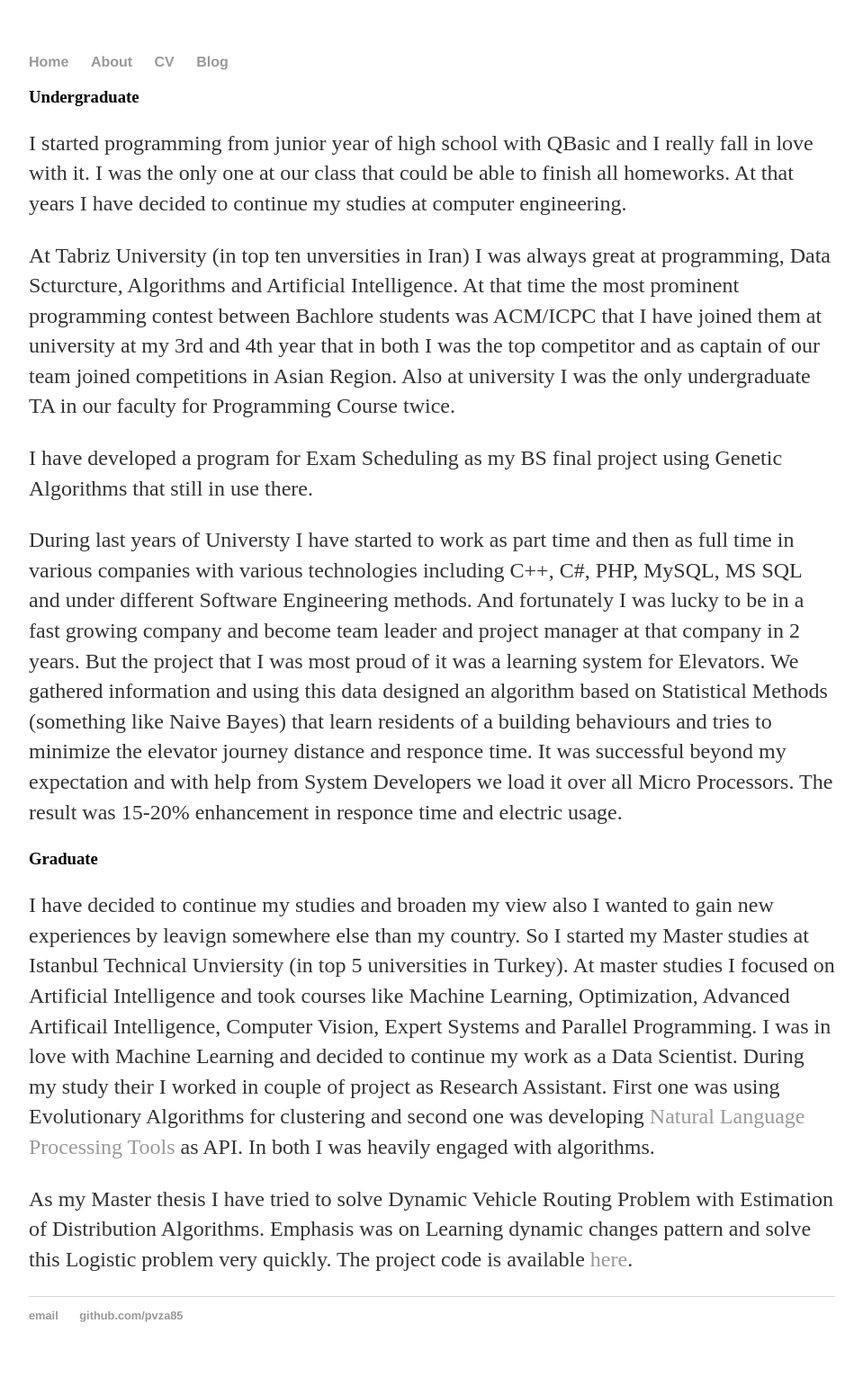
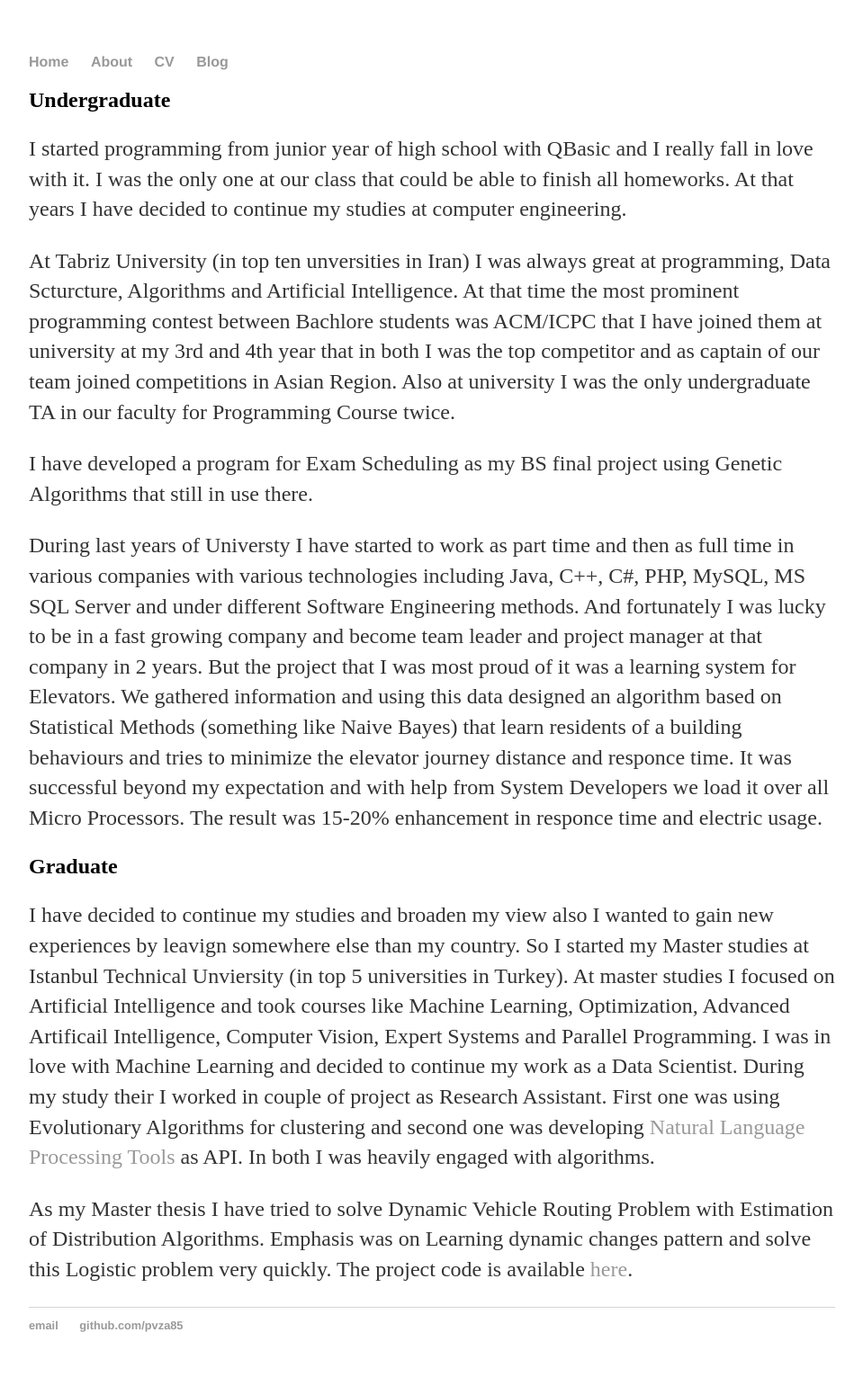
Before and after one commit to pvza85/pvza85.github.io, a Jekyll site: the page built from about/index.html, in a window 1280 px wide. Shown: the whole page at 90% size, without its empty margins (160-1119 px from the left). Built offline with Jekyll 4.4.1, drawn with Linux system fonts in a browser that asks for light colours.

Commit message:
Update index.html

```diff
--- a/about/index.html
+++ b/about/index.html
@@ -3,7 +3,7 @@ layout: default
 title: Payam Azad
 ---
 <div class="blurb">
-	<h3>Undergraduate</h3>
+	<h2>Undergraduate</h2>
 	<p>I started programming from junior year of high school with QBasic and I really fall in love with it. I was the only one
 	at our class that could be able to finish all homeworks. At that years I have decided to continue my studies at computer engineering.</p>
 	<p>At Tabriz University (in top ten unversities in Iran) I was always great at programming, Data Scturcture, Algorithms and Artificial Intelligence. At that time the most prominent programming contest between Bachlore students was ACM/ICPC that I have
@@ -11,14 +11,14 @@ title: Payam Azad
 	undergraduate TA in our faculty for Programming Course twice.</p>
 	<p>I have developed a program for Exam Scheduling as my BS final project using Genetic Algorithms that still in use there.</p>
 	<p>During last years of Universty I have started to work as part time and then as full time in various companies with various
-	technologies including C++, C#, PHP, MySQL, MS SQL and under different Software Engineering methods. And fortunately I was lucky to be in a fast
+	technologies including Java, C++, C#, PHP, MySQL, MS SQL Server and under different Software Engineering methods. And fortunately I was lucky to be in a fast
 	growing company and become team leader and project manager at that company in 2 years. But the project that I was most proud of it was a
 	 learning system for Elevators. We gathered information and using this data designed an algorithm based on Statistical Methods (something like Naive Bayes)
 	 that learn residents of a building behaviours and tries to minimize the elevator journey distance and responce time. It was successful
 	 beyond my expectation and with help from System Developers we load it over all Micro Processors. The result was 15-20%
 	 enhancement in responce time and electric usage.</p>
 
-	 <h3>Graduate</h3>
+	 <h2>Graduate</h2>
 	 <p>I have decided to continue my studies and broaden my view also I wanted to gain new experiences by leavign somewhere
 	 else than my country. So I started my Master studies at Istanbul Technical Unviersity (in top 5 universities in Turkey).
 	 At master studies I focused on Artificial Intelligence and took courses like Machine Learning, Optimization, Advanced Artificail Intelligence,
```
